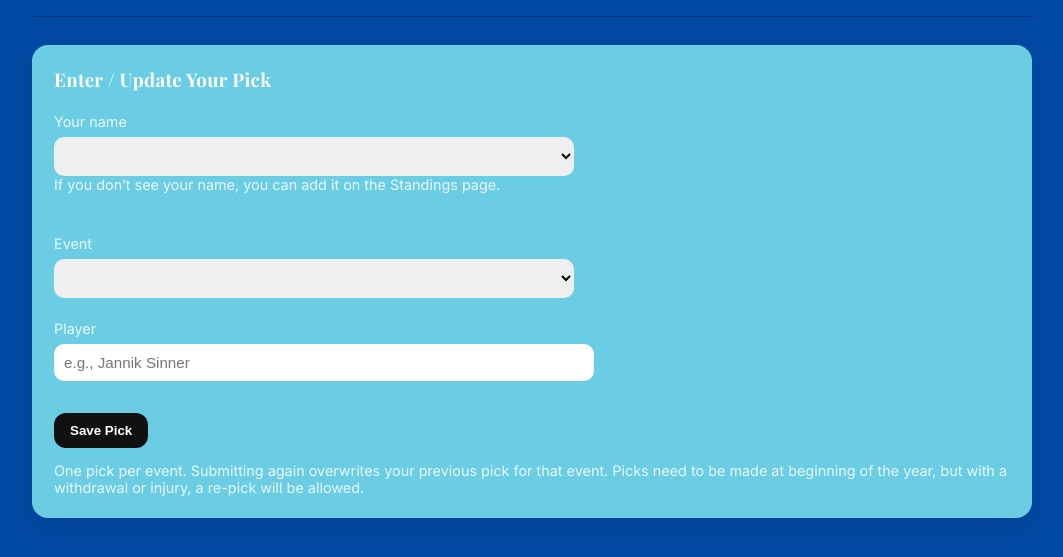
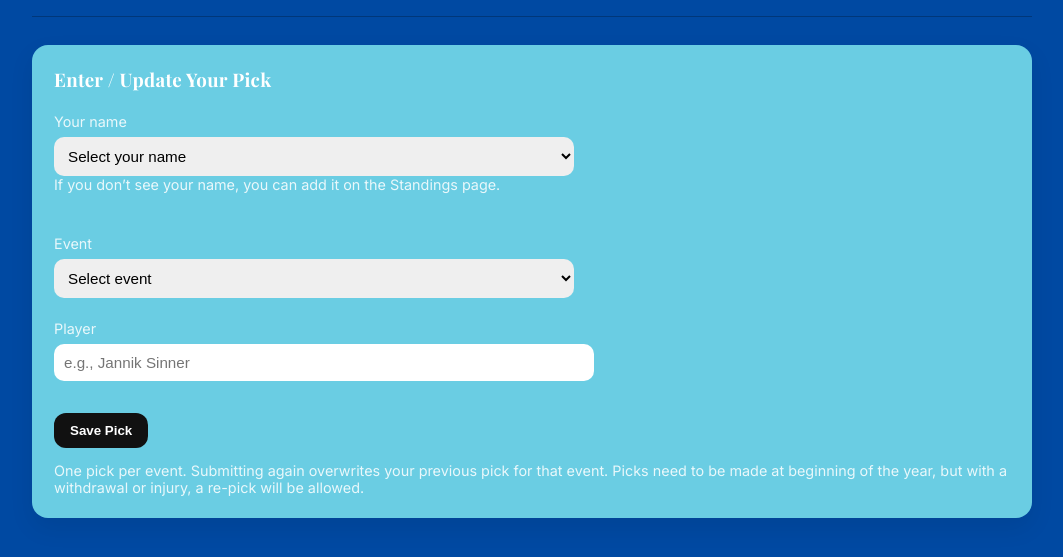
Before and after one commit to apartha13/atpTennisPredictions, a FastAPI app: page /picks in a window 1280 px wide. Shown: the part 81-638 px from the top of the page, without its empty margins (108-1171 px from the left). Run offline with FastAPI, Linux system fonts and the light colour scheme; data that the repository does not hold is empty; parts of the project's set-up code (start-up, migrations or seed data) failed here and were passed over.

Commit message:
Fixed enter picks and icon in tab.

```diff
--- a/app.py
+++ b/app.py
@@ -4,6 +4,8 @@ from fastapi.responses import HTMLResponse, RedirectResponse
 from fastapi.templating import Jinja2Templates
 from sqlalchemy import create_engine, text
 from typing import Optional
+from urllib.parse import urlencode
+from fastapi.staticfiles import StaticFiles
 
 # --- League config ---
 EVENTS_13 = [
@@ -51,6 +53,7 @@ COMMISSIONER_KEY = os.environ.get("COMMISSIONER_KEY", "")
 
 engine = create_engine(DATABASE_URL, pool_pre_ping=True)
 app = FastAPI()
+app.mount("/static", StaticFiles(directory="static"), name="static")
 templates = Jinja2Templates(directory="templates")
 
 
@@ -261,13 +264,20 @@ def add_person(name: str = Form(...)):
 
 
 @app.get("/picks", response_class=HTMLResponse)
-def picks_page(request: Request):
+def picks_page(
+    request: Request,
+    person: str = Query(default=""),
+    event_id: str = Query(default=""),
+):
     return templates.TemplateResponse("picks.html", {
         "request": request,
         "year": LEAGUE_YEAR,
         "people": get_people(),
         "events": get_events(),
+        "selected_person": person,
+        "selected_event_id": event_id,
     })
+
 
 
 @app.post("/picks")
@@ -295,7 +305,8 @@ def submit_pick(
           DO UPDATE SET player_name = excluded.player_name;
         """), {"e": event_id, "p": person, "pl": player})
 
-    return RedirectResponse("/picks", status_code=303)
+    qs = urlencode({"person": person, "event_id": event_id})
+    return RedirectResponse(f"/picks?{qs}", status_code=303)
 
 @app.get("/breakdown", response_class=HTMLResponse)
 def breakdown_page(request: Request, event_id: Optional[str] = Query(default=None)):
--- a/templates/base.html
+++ b/templates/base.html
@@ -9,7 +9,8 @@
         <link rel="preconnect" href="https://fonts.gstatic.com" crossorigin>
         <link href="https://fonts.googleapis.com/css2?family=Inter:wght@400;500;600&family=Playfair+Display:wght@600;700&display=swap" rel="stylesheet">
 
-        <title>ATP Family League</title>
+        <link rel="icon" type="image/png" href="/static/favicon.ico">
+        <title>ATP Predictions</title>
 
         <style>
           :root {
--- a/templates/picks.html
+++ b/templates/picks.html
@@ -6,8 +6,9 @@
   <form action="/picks" method="post">
     <label class="muted">Your name</label><br/>
     <select name="person" required>
+        <option value="" disabled {% if not selected_person %}selected{% endif %}>Select your name</option>
         {% for p in people %}
-        <option value="{{p}}">{{p}}</option>
+          <option value="{{ p }}" {% if p == selected_person %}selected{% endif %}>{{ p }}</option>
         {% endfor %}
       </select>
     <div class="muted">If you don’t see your name, you can add it on the Standings page.</div>
@@ -15,8 +16,11 @@
     <br/><br/>
     <label class="muted">Event</label><br/>
     <select name="event_id" required>
+        <option value="" disabled {% if not selected_event_id %}selected{% endif %}>Select event</option>
         {% for e in events %}
-        <option value="{{e.id}}">{{e.id}} — {{e.name}}</option>
+          <option value="{{ e.id }}" {% if e.id == selected_event_id %}selected{% endif %}>
+            {{ e.short_id }} — {{ e.name }}
+          </option>
         {% endfor %}
       </select>
 
```
Also changed, not shown: static/favicon.ico (added). Lines whose indentation alone changed are shown as unchanged.
